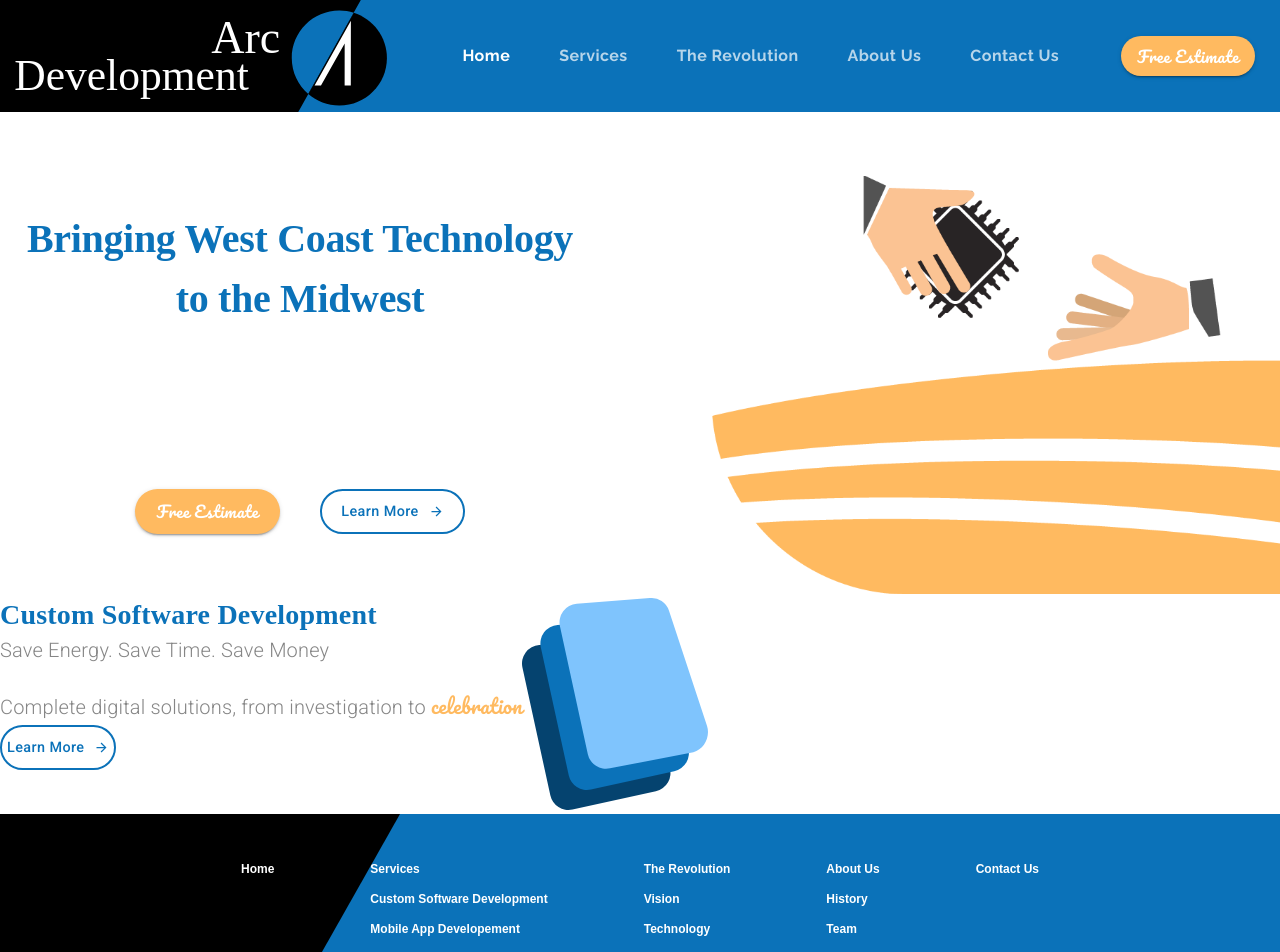
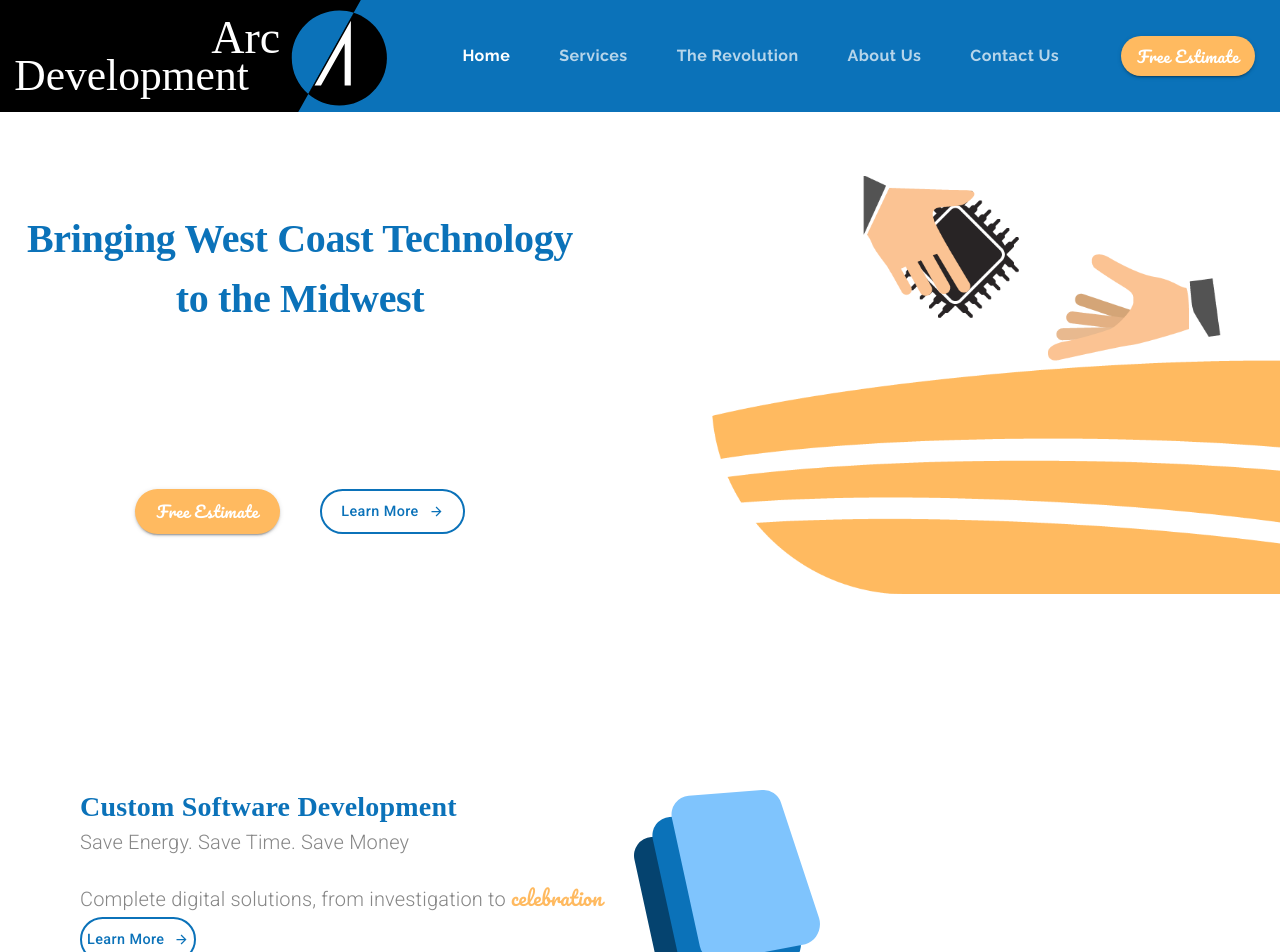
Before and after one commit to arunsinghsnd/NativeCodeLab, a React (Create React App) app: page / in a window 1280 px wide. Shown: the top 952 px of the page. Built offline with nearby package versions, Linux system fonts and the light colour scheme.

Commit message:
compelted the services section of landing page

```diff
--- a/src/components/LandingPage.js
+++ b/src/components/LandingPage.js
@@ -5,6 +5,7 @@ import {
   Grid,
   makeStyles,
   Typography,
+  useMediaQuery,
   useTheme,
 } from "@material-ui/core";
 
@@ -47,6 +48,9 @@ const useStyle = makeStyles(theme => ({
     fontSize: "0.9rem",
     height: 45,
     padding: 5,
+    [theme.breakpoints.down("sm")]: {
+      marginBottom: "2em",
+    },
   },
   mainContainer: {
     marginTop: "5em",
@@ -71,11 +75,24 @@ const useStyle = makeStyles(theme => ({
   subtitle: {
     marginBottom: "1em",
   },
+  icon: {
+    marginLeft: "2em",
+    [theme.breakpoints.down("xs")]: {
+      marginLeft: 0,
+    },
+  },
+  serviceContainer: {
+    marginTop: "12em",
+    [theme.breakpoints.down("sm")]: {
+      padding: 25,
+    },
+  },
 }));
 
 const LandingPage = () => {
   const classes = useStyle();
   const theme = useTheme();
+  const matchesSM = useMediaQuery(theme.breakpoints.down("sm"));
 
   const defaultOptions = {
     loop: true,
@@ -131,8 +148,19 @@ const LandingPage = () => {
       {/*-----Hero Block End-------*/}
       {/*-----Services Block Start-------*/}
       <Grid item>
-        <Grid container direction="row">
-          <Grid itme>
+        <Grid
+          container
+          direction="row"
+          justifyContent={matchesSM ? "center" : undefined}
+          className={classes.serviceContainer}
+        >
+          <Grid
+            itme
+            style={{
+              marginLeft: matchesSM ? 0 : "5em",
+              textAlign: matchesSM ? "center" : undefined,
+            }}
+          >
             <Typography variant="h4">Custom Software Development</Typography>
             <Typography variant="subtitle1" className={classes.subtitle}>
               Save Energy. Save Time. Save Money
@@ -151,7 +179,11 @@ const LandingPage = () => {
             </Button>
           </Grid>
           <Grid item>
-            <img alt="custom software icon" src={customSoftware} />
+            <img
+              className={classes.icon}
+              alt="custom software icon"
+              src={customSoftware}
+            />
           </Grid>
         </Grid>
       </Grid>
```
